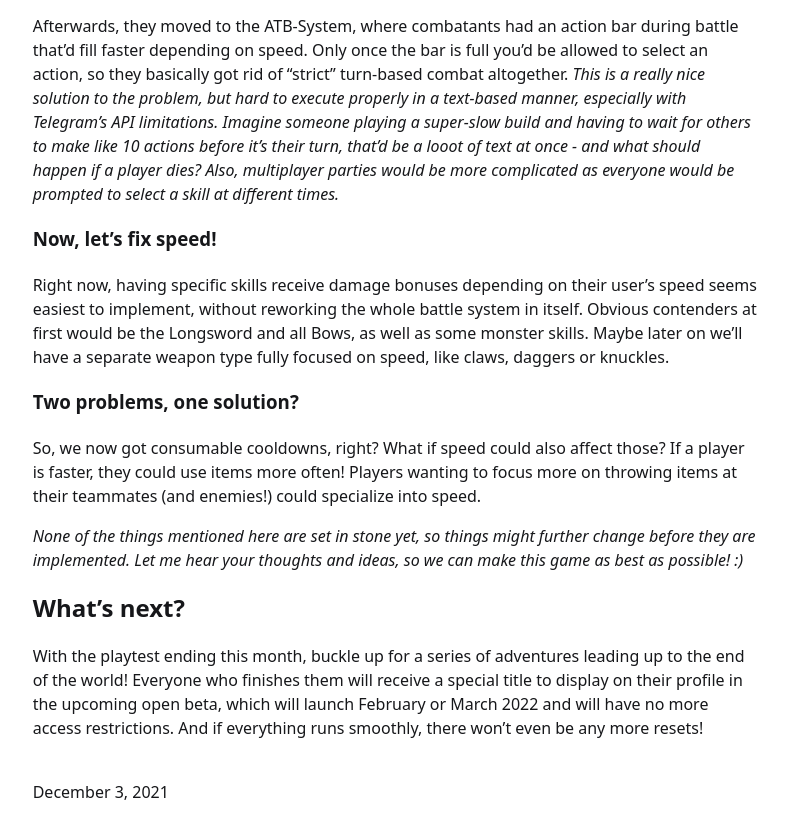
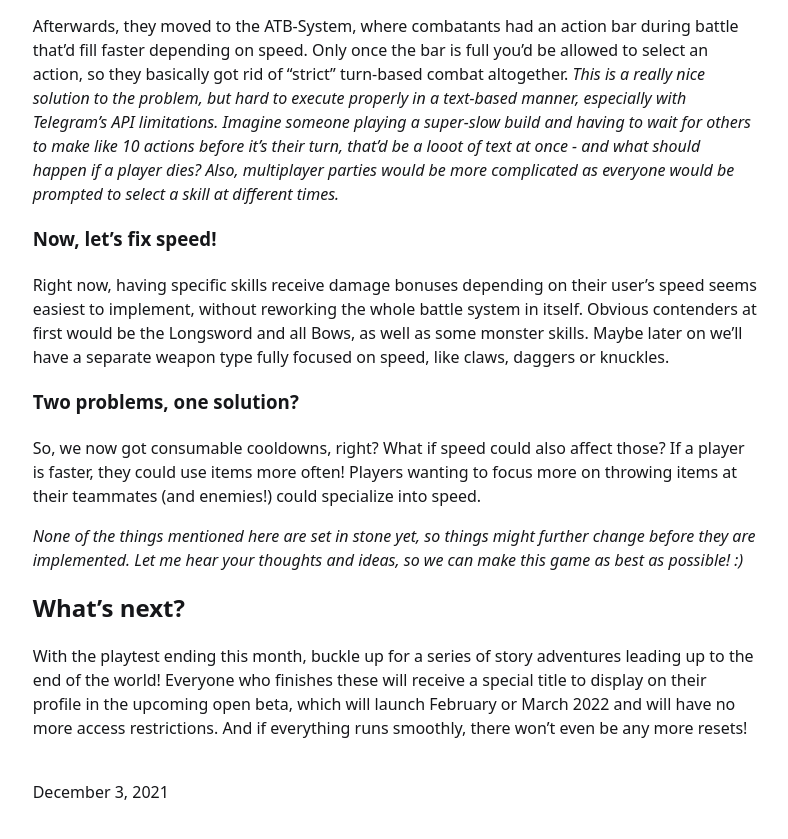
Before and after one commit to TypoTales/Website, a Jekyll site: the page built from docs/_posts/2021-12-03-speed-and-consumables.md, in a window 1280 px wide and 900 px high, scrolled down 1927 px. Shown: the top 839 px of the window, without its empty margins (330-1118 px from the left). Built offline with Jekyll 4.4.1, drawn with Linux system fonts in a browser that asks for light colours.

Commit message:
text fixes

```diff
--- a/docs/_posts/2021-12-03-speed-and-consumables.md
+++ b/docs/_posts/2021-12-03-speed-and-consumables.md
@@ -52,4 +52,4 @@ So, we now got consumable cooldowns, right? What if speed could also affect thos
 *None of the things mentioned here are set in stone yet, so things might further change before they are implemented. Let me hear your thoughts and ideas, so we can make this game as best as possible! :)*
 
 ## What's next?
-With the playtest ending this month, buckle up for a series of adventures leading up to the end of the world! Everyone who finishes them will receive a special title to display on their profile in the upcoming open beta, which will launch February or March 2022 and will have no more access restrictions. And if everything runs smoothly, there won't even be any more resets!
+With the playtest ending this month, buckle up for a series of story adventures leading up to the end of the world! Everyone who finishes these will receive a special title to display on their profile in the upcoming open beta, which will launch February or March 2022 and will have no more access restrictions. And if everything runs smoothly, there won't even be any more resets!
```
